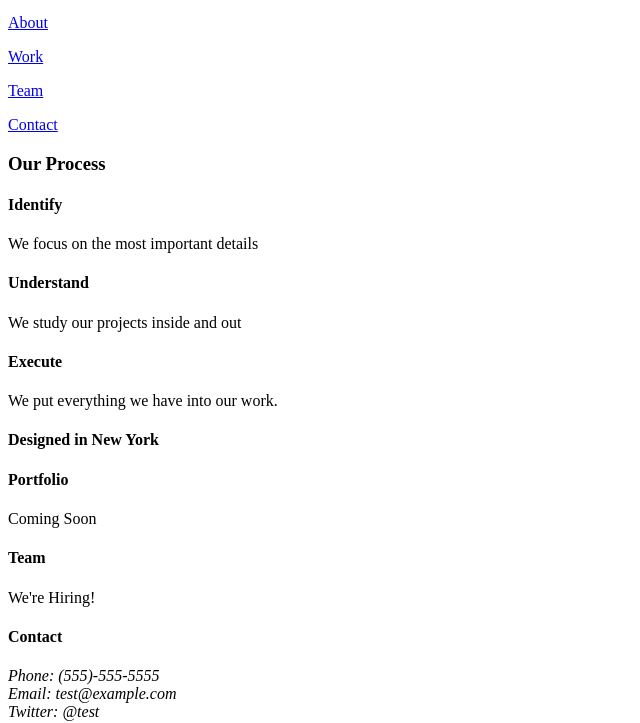
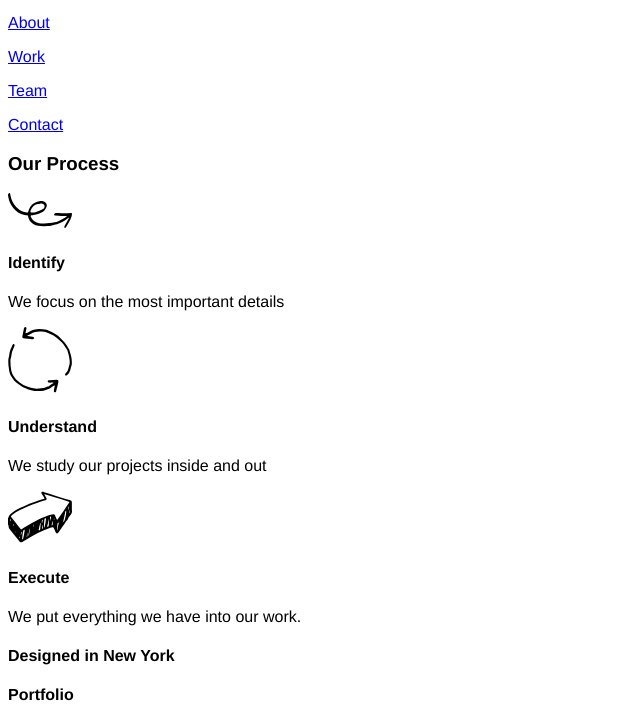
Before and after one commit to SometimesDeveloping/broadway, a plain HTML site: page index.html in a window 1280 px wide. Shown: the part 100-823 px from the top of the page, without its empty margins (0-640 px from the left). Drawn offline with Linux system fonts and the light colour scheme.

Commit message:
Add HTML Images. Link CSS. Add font.

```diff
--- a/index.html
+++ b/index.html
@@ -3,6 +3,7 @@
   <head>
     <meta charset="utf-8">
     <title>Broadway Design Company</title>
+    <link rel="stylesheet" href="./resources/css/style.css">
   </head>
   <body>
     <h1 id="home">Broadway Design</h1>
@@ -19,13 +20,16 @@
 
     <div id="process">
       <h3>Our Process</h3>
-        <!-- image -->
+
+      <img src="./resources/images/identify.svg" alt="Icon of a swirling arrow">
       <h4>Identify</h4>
       <p>We focus on the most important details</p>
         <!-- image -->
+      <img src="./resources/images/understand.svg" alt="Icon of two arrows forming a circle">
       <h4>Understand</h4>
       <p>We study our projects inside and out</p>
       <!-- image -->
+      <img src="./resources/images/execute.svg" alt="Icon of a directional arrow">
       <h4>Execute</h4>
       <p>We put everything we have into our work.</p>
     </div>
```
